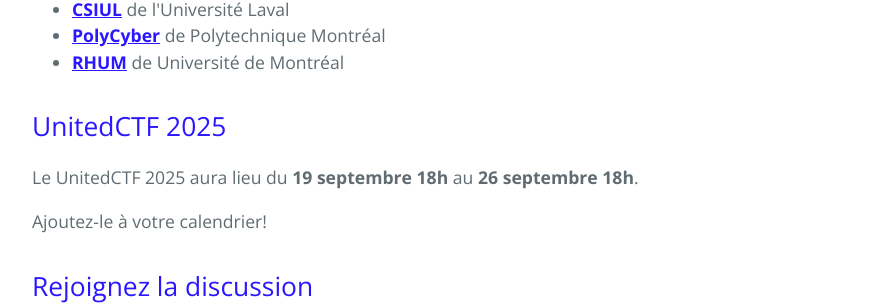
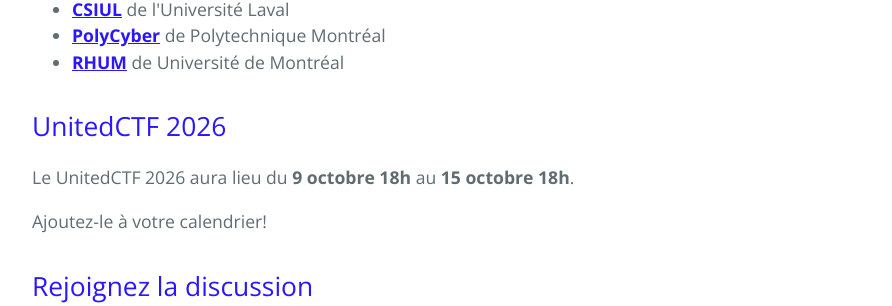
Before and after one commit to UnitedCTF/unitedctf.github.io, a Jekyll site: the page built from index.md, in a window 1280 px wide and 900 px high, scrolled down 660 px. Shown: the part 152-458 px from the top of the window, without its empty margins (192-1084 px from the left). Built offline with Jekyll 4.4.1, drawn with Linux system fonts in a browser that asks for light colours.

Commit message:
Update _config.yml

```diff
--- a/_config.yml
+++ b/_config.yml
@@ -32,10 +32,10 @@ ctf:
   display: true
   registration_enabled: false
   place: "en ligne"
-  name: "UnitedCTF 2025"
+  name: "UnitedCTF 2026"
   url: "https://ctf.unitedctf.ca/"
-  date_start: "19 septembre 18h"
-  date_end: "26 septembre 18h"
+  date_start: "9 octobre 18h"
+  date_end: "15 octobre 18h"
 contacts:
   - name: Facebook
     link: https://www.facebook.com/UnitedCTF
```
Also changed, not shown: _data/sponsors.yml (+30 -30 lines), 1 other file.
